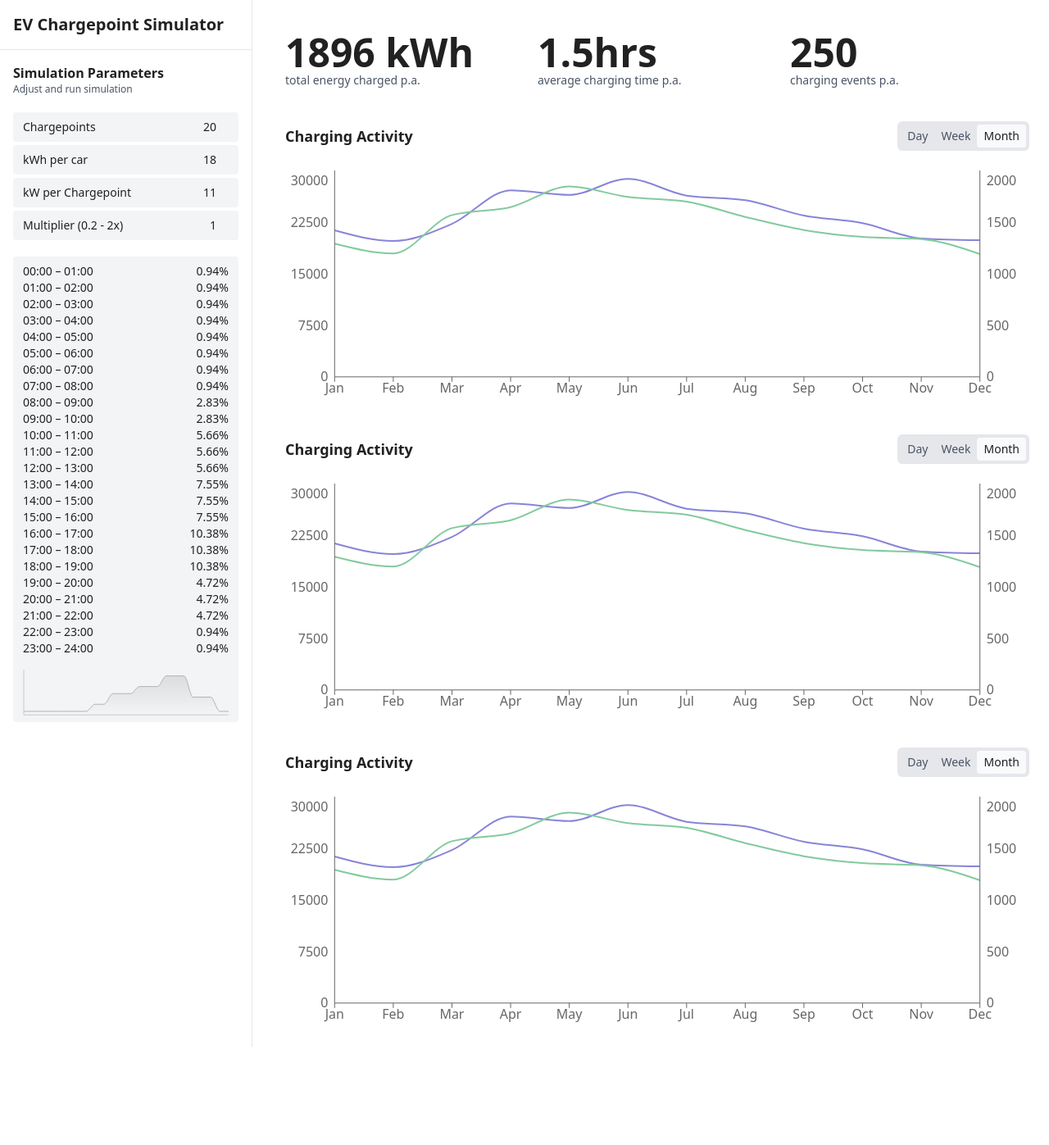
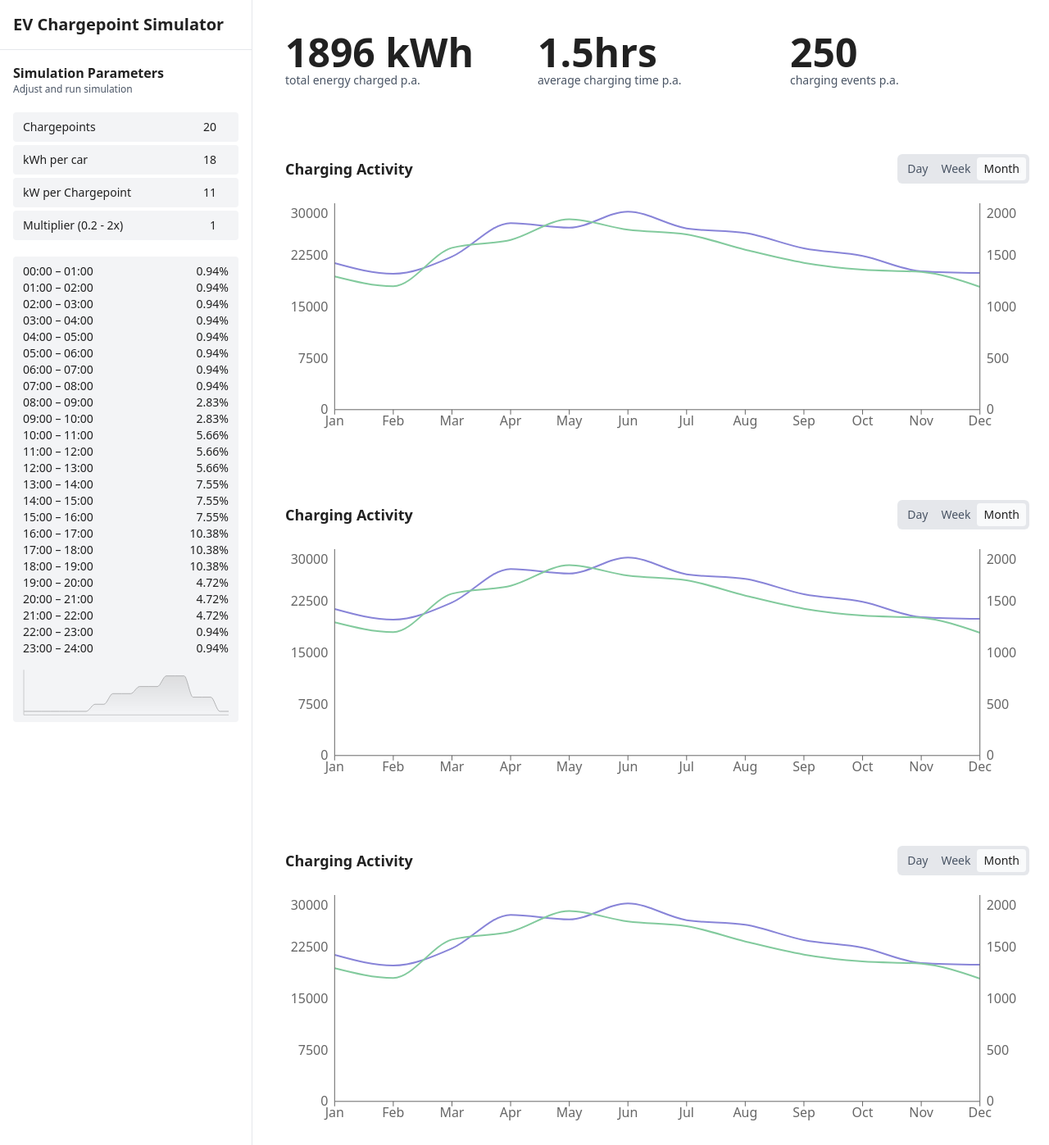
Before and after one commit to floriankapaun/reonic-takehome, a React (Vite) app in the folder task_02a/: page / in a window 1280 px wide. Shown: the whole page at 82% size. Before the commit the page ends 1277 px from the top, so only its background shows below. Built offline with nearby package versions, Linux system fonts and the light colour scheme.

Commit message:
:lipstick: Increase margin between charts

```diff
--- a/task_02a/src/components/SimulationOutput.tsx
+++ b/task_02a/src/components/SimulationOutput.tsx
@@ -18,11 +18,11 @@ const SimulationOutput = () => {
                 </div>
             </section>
 
-            <ChargingActivityChart className="mt-10" />
+            <ChargingActivityChart className="mt-20" />
 
             {/* Placeholder for additional charts */}
-            <ChargingActivityChart className="mt-10" />
-            <ChargingActivityChart className="mt-10" />
+            <ChargingActivityChart className="mt-20" />
+            <ChargingActivityChart className="mt-20" />
         </>
     )
 }
```
